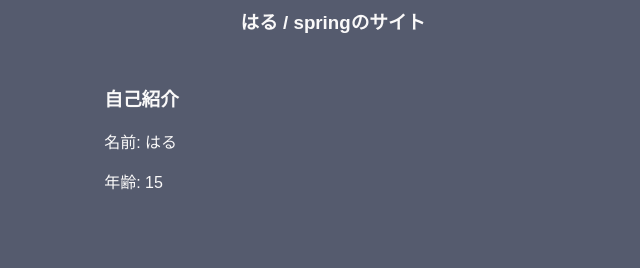
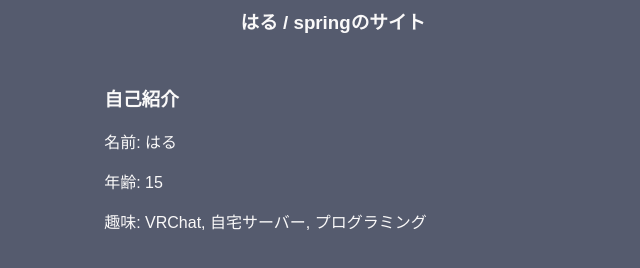
Before and after one commit to frost-1256/homepage_new, a plain HTML site: page index.html in a window 1280 px wide. Shown: the part 160-428 px from the top of the page, without its empty margins (307-947 px from the left). Drawn offline with Linux system fonts and the light colour scheme; a web font is replaced by a local one.

Commit message:
Added hobby section

```diff
--- a/index.html
+++ b/index.html
@@ -19,6 +19,7 @@
 	     <h3>自己紹介</h3>
 	     <p>名前: はる</p>
 	     <p>年齢: 15</p>
+	     <p>趣味: VRChat, 自宅サーバー, プログラミング</p>
 	  </section>
   </body>
 </html>
```
